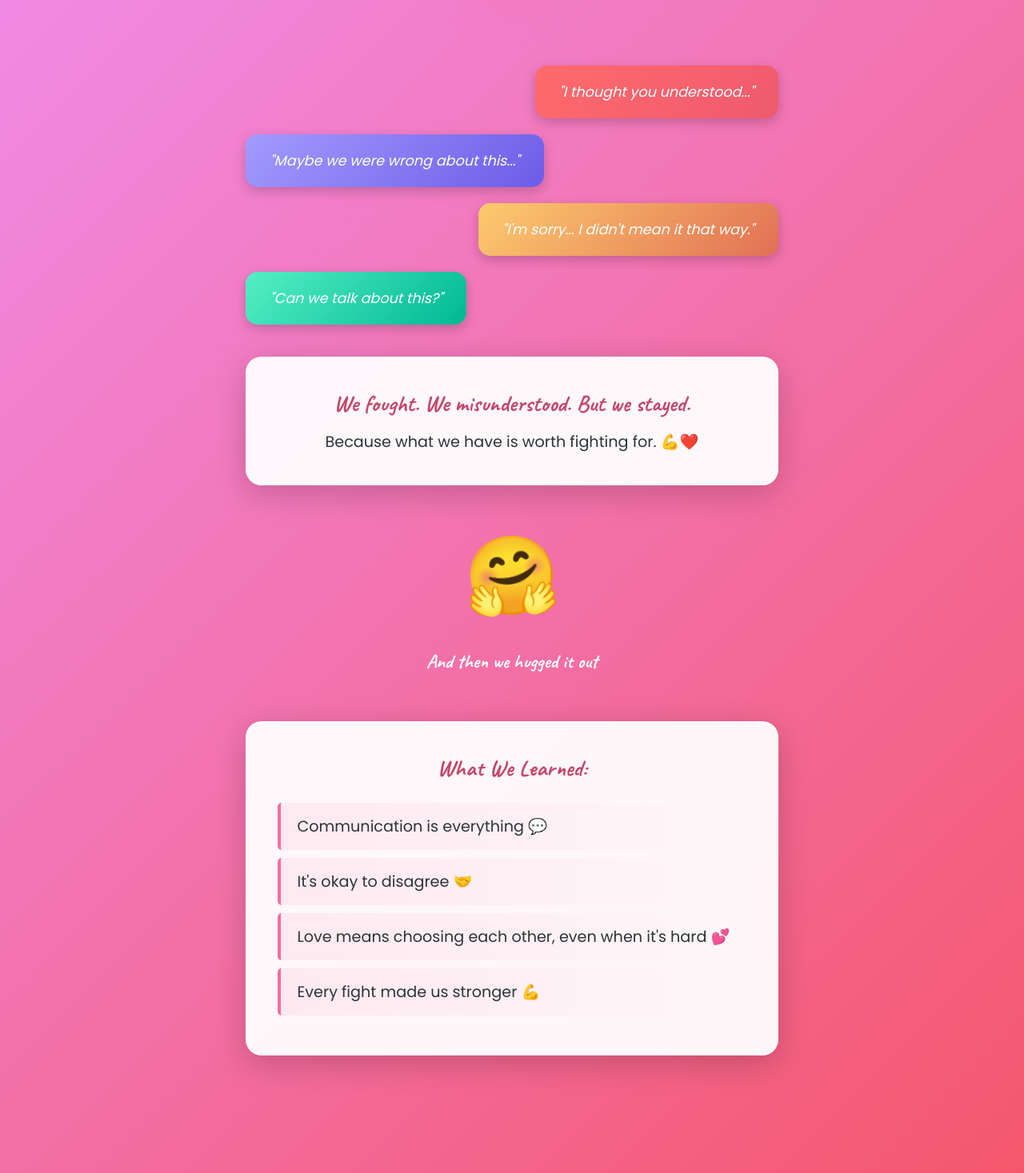
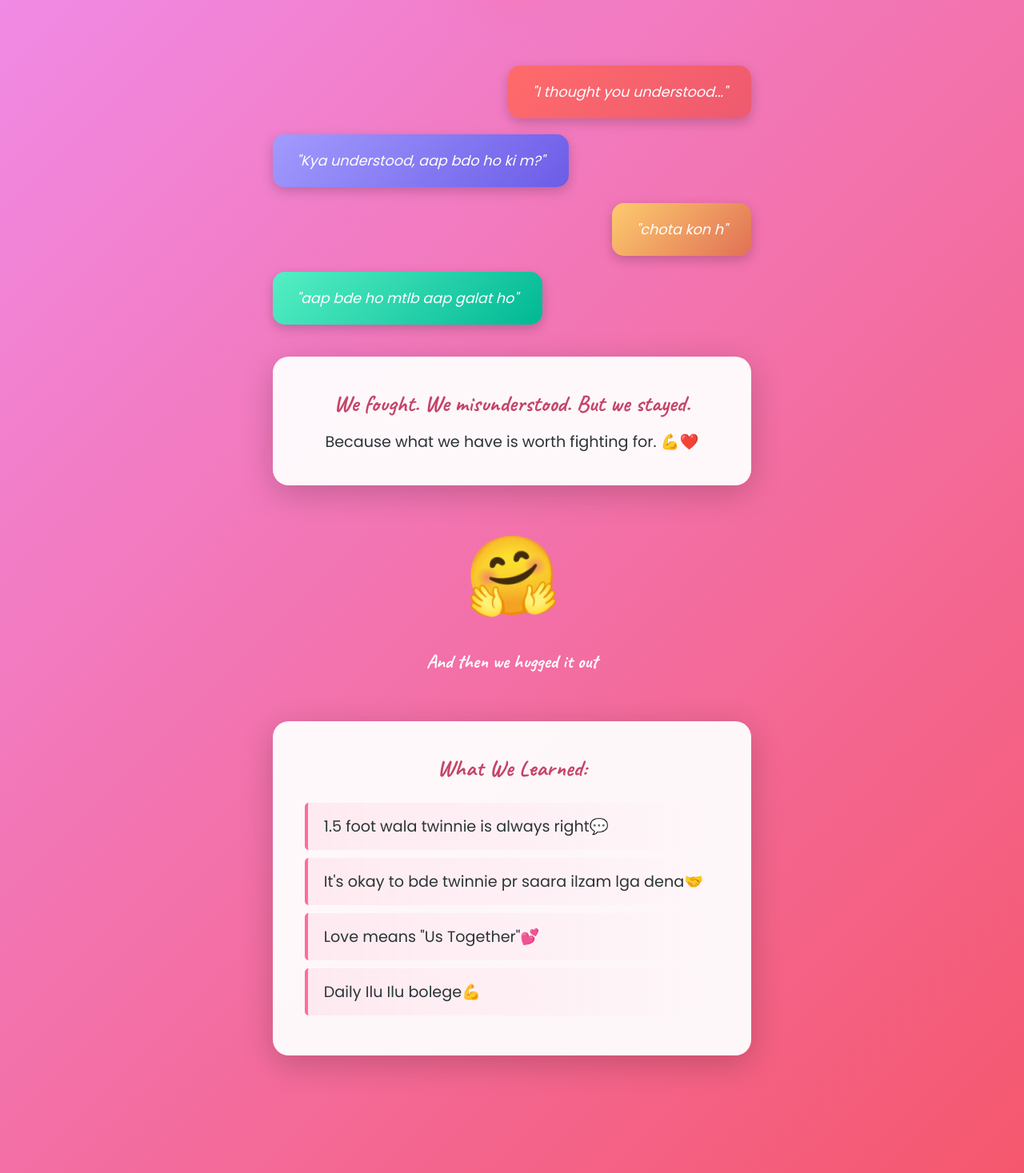
Before and after one commit to Luvsharma2017/twinnie, a React (Vite) app: page / in a window 1280 px wide. Shown: the part 4104-5571 px from the top of the page at 80% size. Built offline with nearby package versions, Linux system fonts and the light colour scheme.

Commit message:
Update FirstFight.jsx

```diff
--- a/src/components/FirstFight.jsx
+++ b/src/components/FirstFight.jsx
@@ -67,13 +67,13 @@ const FirstFight = () => {
               <p>"I thought you understood..."</p>
             </div>
             <div className="fight-message sad">
-              <p>"Maybe we were wrong about this..."</p>
+              <p>"Kya understood, aap bdo ho ki m?"</p>
             </div>
             <div className="fight-message regret">
-              <p>"I'm sorry... I didn't mean it that way."</p>
+              <p>"chota kon h"</p>
             </div>
             <div className="fight-message hope">
-              <p>"Can we talk about this?"</p>
+              <p>"aap bde ho mtlb aap galat ho"</p>
             </div>
           </div>
 
@@ -95,10 +95,10 @@ const FirstFight = () => {
         <div className="lesson-box">
           <h4>What We Learned:</h4>
           <ul>
-            <li>Communication is everything 💬</li>
-            <li>It's okay to disagree 🤝</li>
-            <li>Love means choosing each other, even when it's hard 💕</li>
-            <li>Every fight made us stronger 💪</li>
+            <li>1.5 foot wala twinnie is always right💬</li>
+            <li>It's okay to bde twinnie pr saara ilzam lga dena🤝</li>
+            <li>Love means "Us Together"💕</li>
+            <li>Daily Ilu Ilu bolege💪</li>
           </ul>
         </div>
       </div>
@@ -106,4 +106,5 @@ const FirstFight = () => {
   );
 };
 
+
 export default FirstFight;
```
